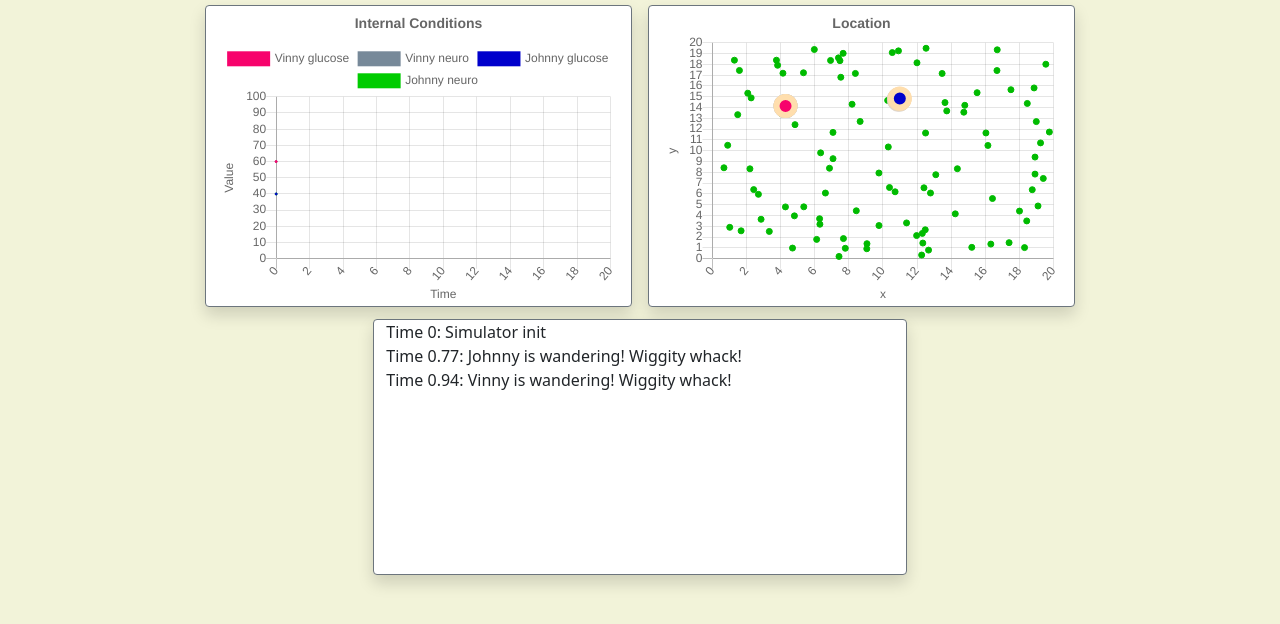
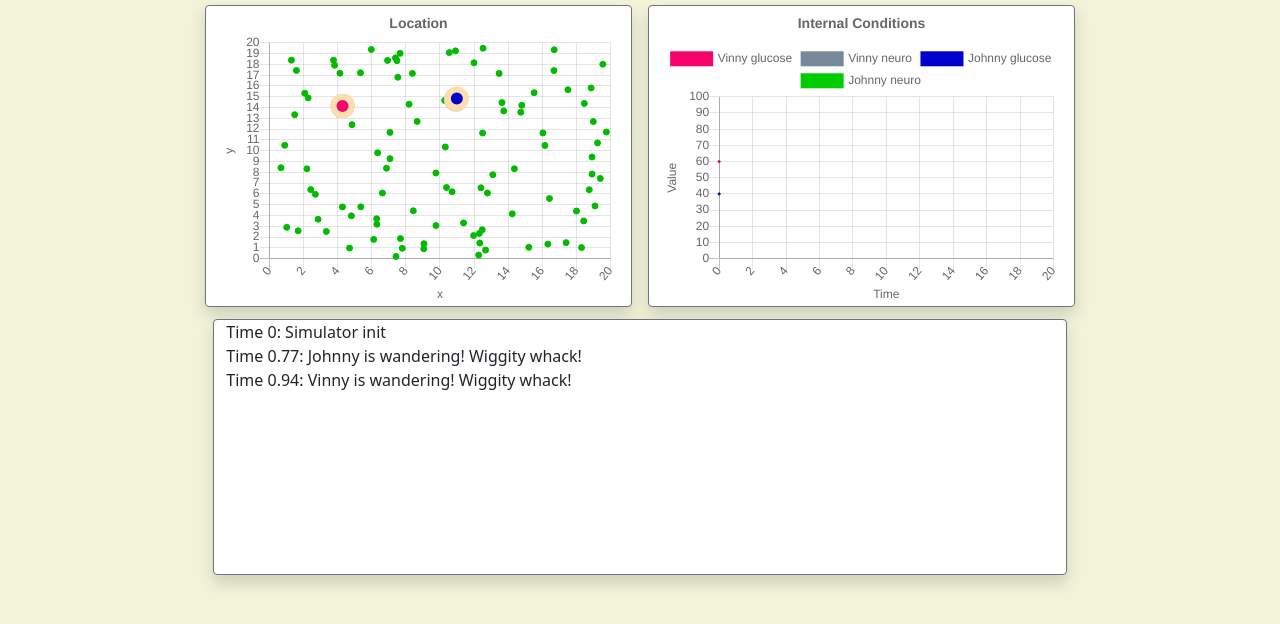
Before and after one commit to cjsequeira/creature, a website built with webpack: page src/index.html in a window 1280 px wide. Shown: the part 140-764 px from the top of the page. Built offline with nearby package versions, Linux system fonts and the light colour scheme; animation ran at ten frames a second.

Commit message:
UI reformat

```diff
--- a/src/const_vals.js
+++ b/src/const_vals.js
@@ -76,7 +76,7 @@ export const UI_BEHAVIOR_COLORS = {
 // behavior strings
 export const UI_BEHAVIOR_STRINGS = {
     aching: "is sore! Ooof!",
-    eating: "is chewing and eating! Nom nom nom...",
+    eating: "is chewing! Nom nom nom...",
     frozen: "is frozen! Brrrr.....",
     idling: "is chillin'! Yeeeah...",
     sleeping: "is sleeping! Zzzz...",
--- a/src/index.html
+++ b/src/index.html
@@ -30,14 +30,14 @@
 
     <div class="row align-items-start justify-content-sm-center d-flex align-items-stretch">
       <div class="col-xl-4 col-md-5 col-11 border border-secondary rounded rounded-lg m-2 bg-white shadow">
+        <canvas id="page_geo_chart" width="400" height="300"></canvas>
+      </div>
+
+      <div class="col-xl-4 col-md-5 col-11 border border-secondary rounded rounded-lg m-2 bg-white shadow">
         <canvas id="page_time_chart" width="400" height="300"></canvas>
       </div>
 
-      <div class="col-xl-4 col-md-5 col-11 border border-secondary rounded rounded-lg m-2 bg-white shadow">
-        <canvas id="page_geo_chart" width="400" height="300"></canvas>
-      </div>
-
-      <div class="col-md-5 col-11 overflow-auto border border-secondary rounded rounded-lg m-1 bg-white shadow"
+      <div class="col-xl-8 col-md-10 col-11 overflow-auto border border-secondary rounded rounded-lg m-1 bg-white shadow"
         style="height: 16em;" id="page_creature_status">
       </div>
     </div>
```
